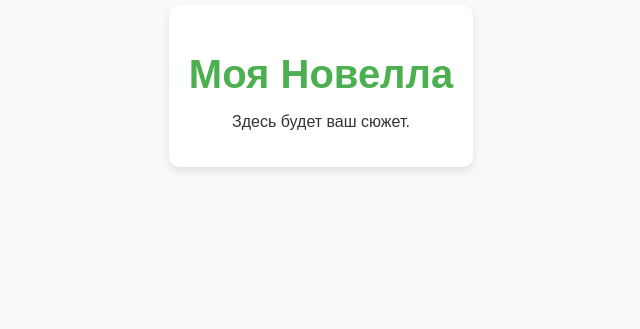
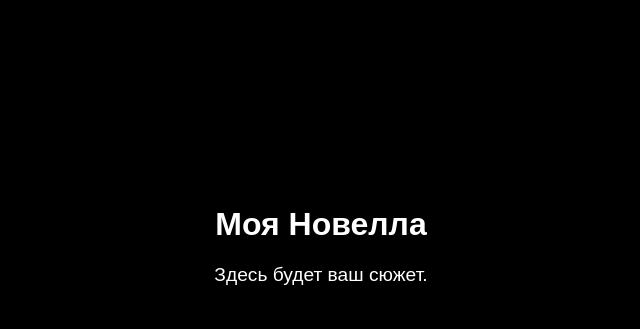
Before and after one commit to amina-it/test, a plain HTML site: page index.html in a window 1280 px wide. Shown: the part 314-643 px from the top of the page, without its empty margins (319-959 px from the left). Drawn offline with Linux system fonts and the light colour scheme.

Commit message:
Update index.css

```diff
--- a/index.css
+++ b/index.css
@@ -1,58 +1,58 @@
-/* Общие стили */
-body {
-    font-family: 'Arial', sans-serif; /* Шрифт для текста */
+/* Сброс стилей */
+body, html {
     margin: 0;
     padding: 0;
-    background-color: #f9f9f9; /* Светло-серый фон */
-    color: #333; /* Тёмный цвет текста */
-    display: flex;
-    flex-direction: column;
-    align-items: center;
-    justify-content: center;
-    height: 100vh; /* Высота на весь экран */
+    width: 100%;
+    height: 100%;
+    font-family: Arial, sans-serif;
+    background-color: #000;
 }
 
-/* Заголовок */
-h1 {
-    font-size: 2.5rem;
-    color: #4CAF50; /* Зеленый цвет заголовка */
-    margin-bottom: 10px;
+/* Фон */
+.background {
+    position: fixed;
+    top: 0;
+    left: 0;
+    width: 100%;
+    height: 100%;
+    background-size: cover;
+    background-position: center;
+    z-index: -1;
 }
 
-/* Кнопки */
+/* Контейнер текста */
+.container {
+    position: absolute;
+    bottom: 20%;
+    left: 50%;
+    transform: translateX(-50%);
+    text-align: center;
+    color: #fff;
+    max-width: 600px;
+    padding: 20px;
+    background: rgba(0, 0, 0, 0.6);
+    border-radius: 10px;
+}
+
+/* Текст сюжета */
+#story-text {
+    font-size: 1.2rem;
+    margin-bottom: 20px;
+}
+
+/* Кнопки выбора */
 button {
-    background-color: #4CAF50; /* Зеленый фон */
-    color: white; /* Белый текст */
+    background-color: #4CAF50;
+    color: white;
     border: none;
     padding: 10px 20px;
-    margin: 10px;
+    margin: 5px;
     font-size: 1rem;
-    border-radius: 5px; /* Закругленные края */
+    border-radius: 5px;
     cursor: pointer;
     transition: background-color 0.3s ease;
 }
 
 button:hover {
-    background-color: #45a049; /* Цвет кнопки при наведении */
+    background-color: #45a049;
 }
-
-/* Ссылки */
-a {
-    color: #4CAF50;
-    text-decoration: none;
-    font-weight: bold;
-}
-
-a:hover {
-    text-decoration: underline; /* Подчеркивание при наведении */
-}
-
-/* Контейнер */
-.container {
-    text-align: center;
-    padding: 20px;
-    max-width: 600px;
-    background: white;
-    box-shadow: 0 4px 8px rgba(0, 0, 0, 0.1); /* Тень */
-    border-radius: 10px; /* Закругленные углы */
-}
```
